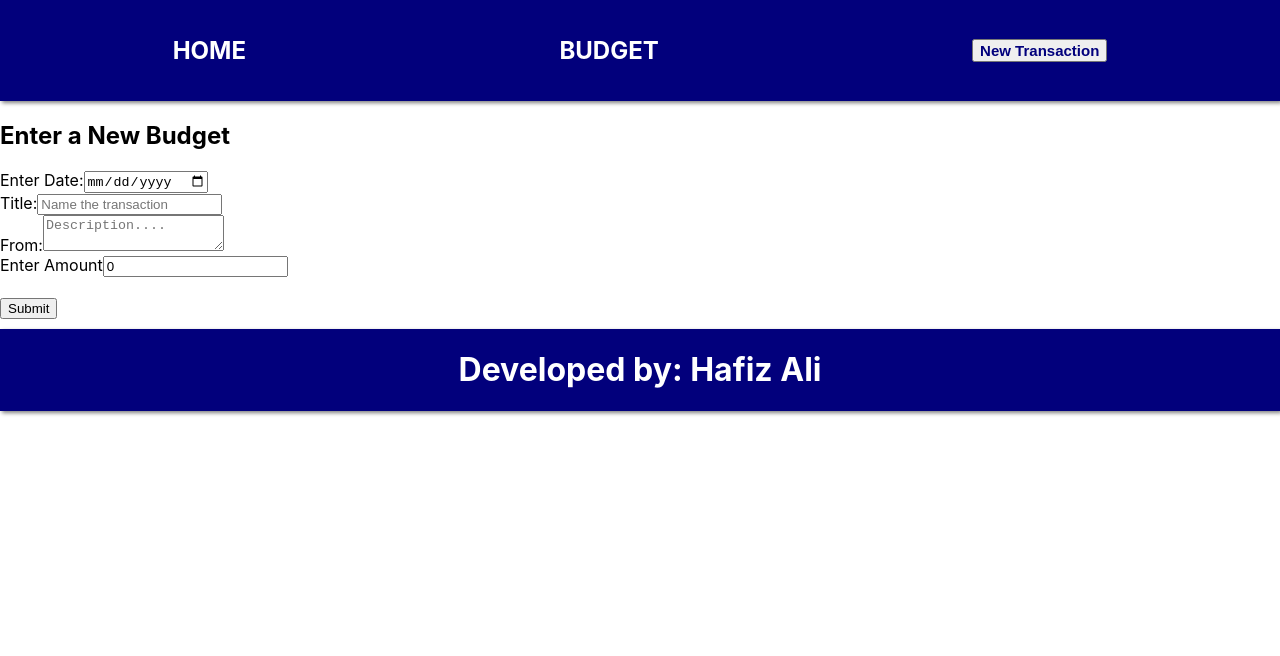
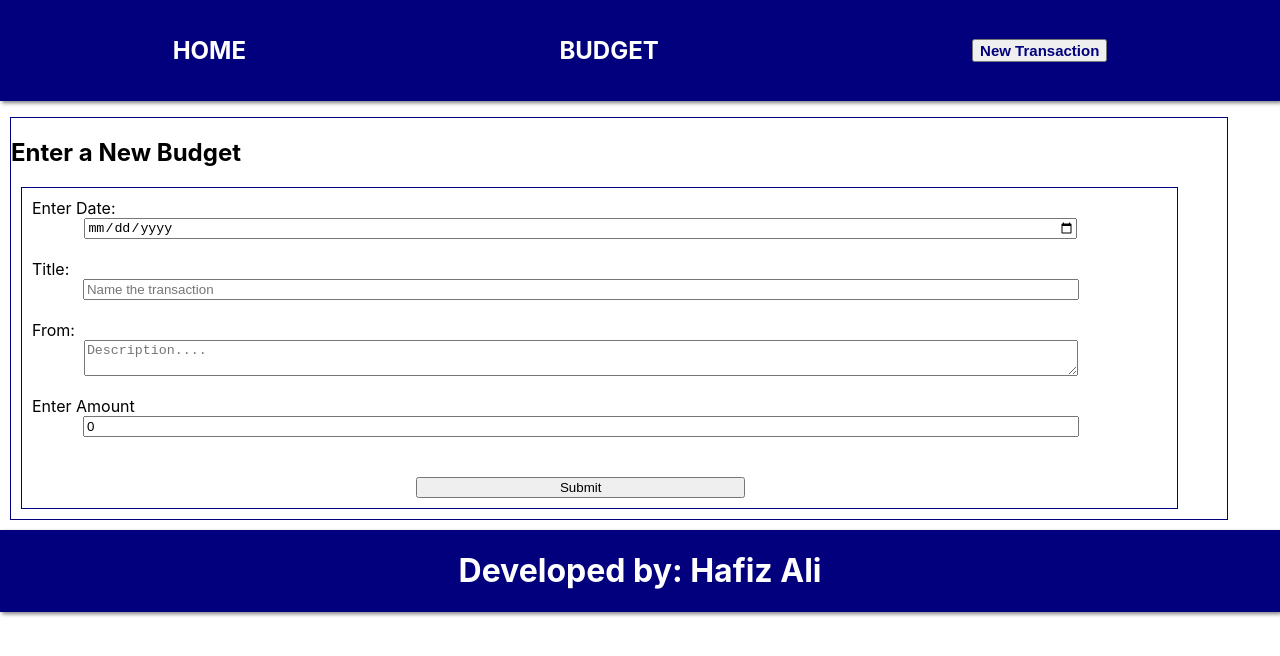
Before and after one commit to mohsinali678/react-budget-app, a React (Create React App) app: page /transactions/new in a window 1280 px wide. Shown: the top 656 px of the page. Built offline with nearby package versions, Linux system fonts and the light colour scheme; no server answers.

Commit message:
Styled form for new transaction

```diff
--- a/src/App.css
+++ b/src/App.css
@@ -13,10 +13,75 @@ a {
   color: white;
 }
 
+.Home{
+  text-align: center;
+  color: #02007C;
+}
 
 
+table {
+  width: 100%;
+  margin: auto;
+  text-align: justify;
+  border-collapse: collapse;
+}
+
+table, td, th{
+  border: 1px solid #02007C;
+}
+
+td, th {
+  padding: 5px 15px 5px 15px;
+  text-align: center;
+}
+
+thead {
+  text-align: center;
+}
+
+tbody td:not(td:first-of-type):hover {
+  transform: scale(1.05);
+  opacity: 0.9;
+}
+
+tbody tr:nth-child(even) {
+  background: #9999b4;
+}
 
 
+.New {
+  border: 1px solid #02007C;
+  margin: 10px;
+  width: 95%;
+}
+
+.New form {
+  margin: 10px;
+  width: 95%;
+}
+
+
+input[type],
+textarea {
+  display: block;
+  width: 90%;
+  margin: auto;
+}
+
+input[type="checkbox"] {
+  margin: 0;
+  width: 15%;
+}
+
+input[type="submit"] {
+  width: 30%;
+}
+
+.showNavigation {
+  display: flex;
+  justify-content: space-around;
+  width: 50%;
+}
 
 
 footer {
```
